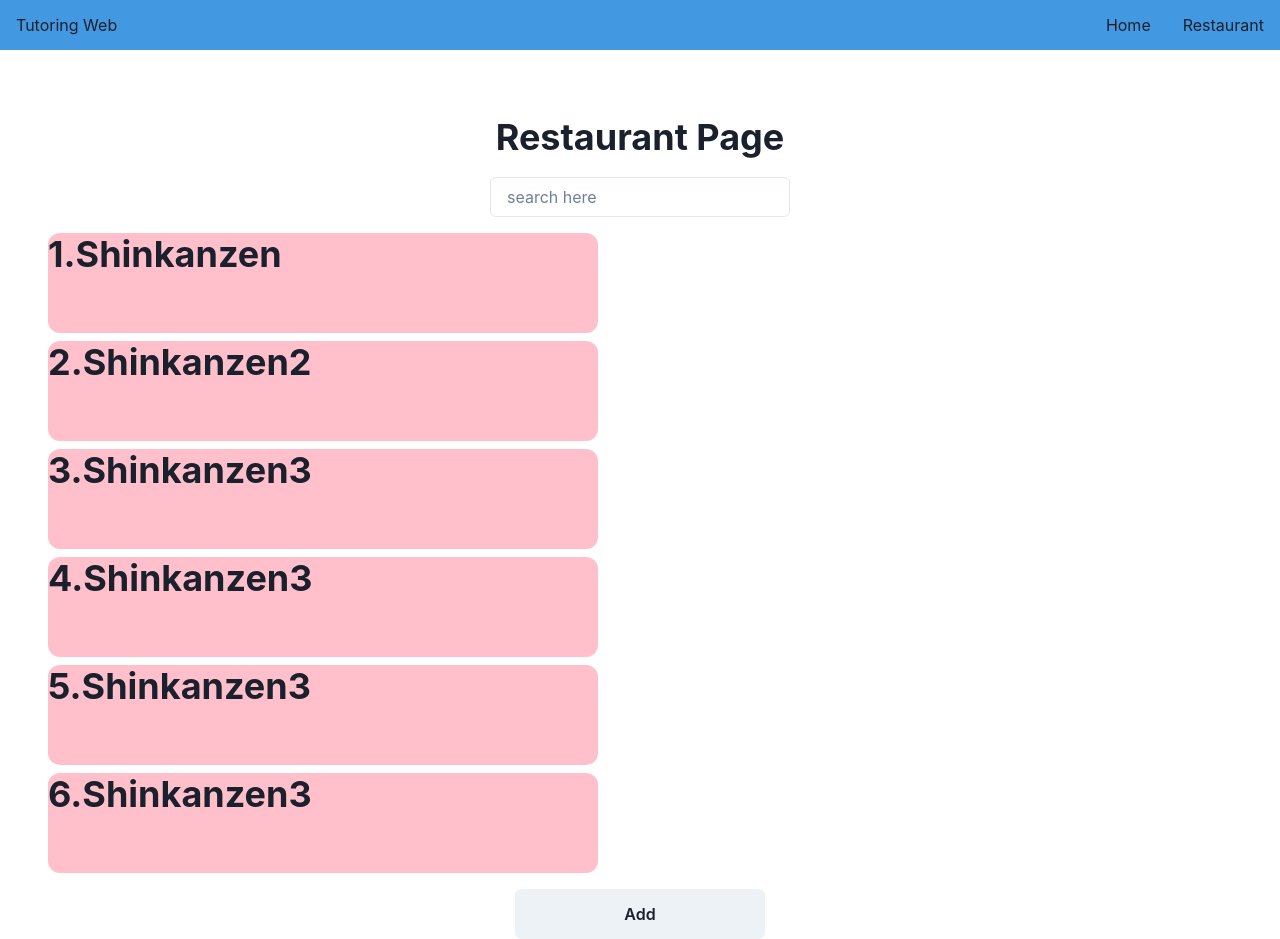
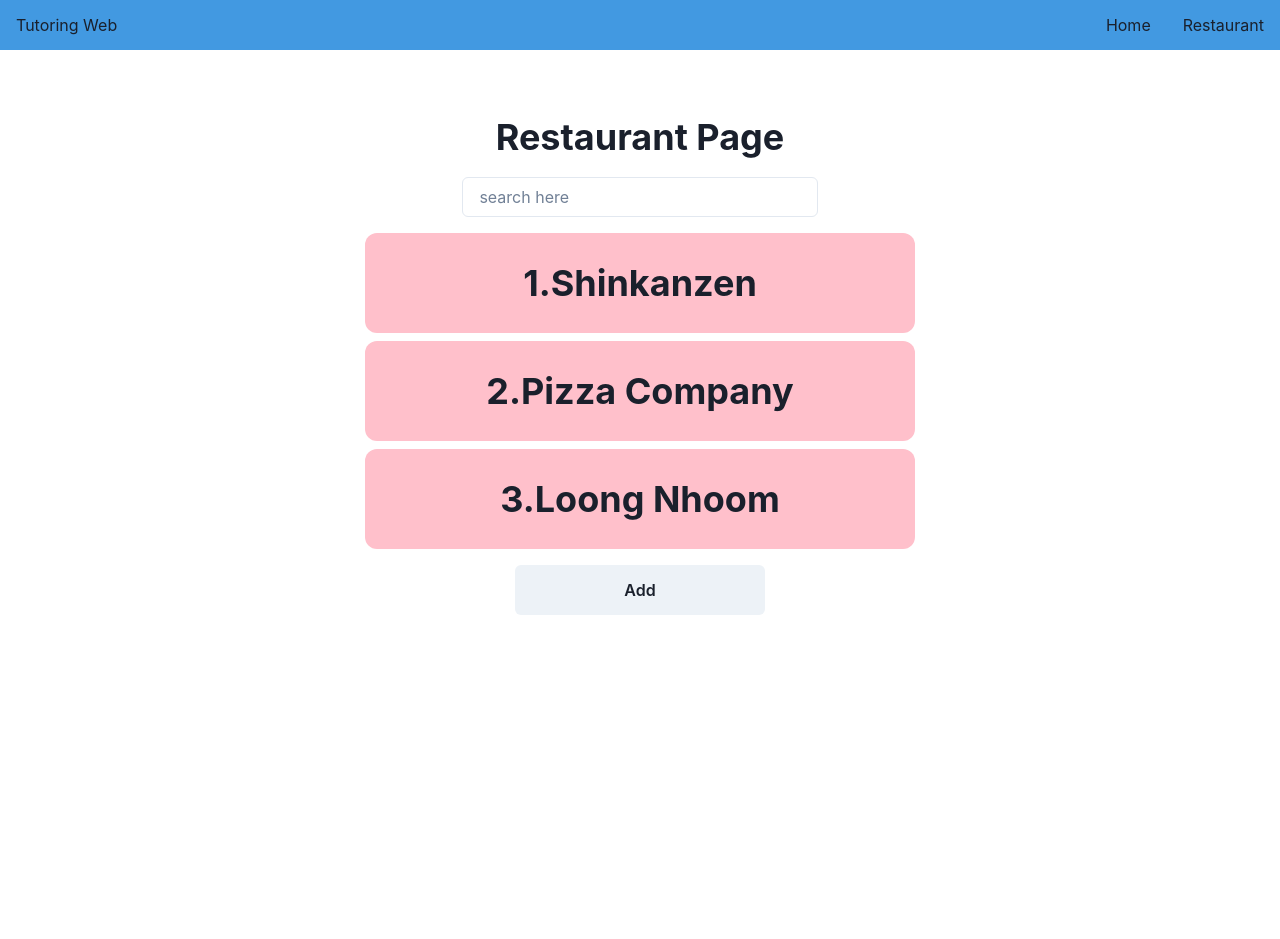
Before and after one commit to CS23-IntegrateProject-1/tutoring-frontend, a React (Vite) app: page /restaurants in a window 1280 px wide. After the commit the page ends 800 px from the top, so only its background shows below. Built offline with nearby package versions, Linux system fonts and the light colour scheme.

Commit message:
[Edit] Restaurant
- Edit restaurant, Add modal, Search Bar

```diff
--- a/src/mock.json
+++ b/src/mock.json
@@ -8,36 +8,15 @@
   },
   {
     "id": 2,
-    "name": "Shinkanzen2",
+    "name": "Pizza Company",
     "location": "Bangkok2",
     "numberOfEmployee": 20,
     "isAvailable": true
   },
   {
-    "id": 3,
-    "name": "Shinkanzen3",
-    "location": "Bangkok3",
-    "numberOfEmployee": 30,
-    "isAvailable": true
-  },
-  {
-    "id": 3,
-    "name": "Shinkanzen3",
-    "location": "Bangkok3",
-    "numberOfEmployee": 30,
-    "isAvailable": true
-  },
-  {
-    "id": 3,
-    "name": "Shinkanzen3",
-    "location": "Bangkok3",
-    "numberOfEmployee": 30,
-    "isAvailable": true
-  },
-  {
-    "id": 3,
-    "name": "Shinkanzen3",
-    "location": "Bangkok3",
+    "id": 4,
+    "name": "Loong Nhoom",
+    "location": "Loong Nhoom Square",
     "numberOfEmployee": 30,
     "isAvailable": true
   }
--- a/src/pages/AddModal.tsx
+++ b/src/pages/AddModal.tsx
@@ -1,6 +1,4 @@
 import {
-  Box,
-  Heading,
   Modal,
   ModalOverlay,
   ModalHeader,
@@ -8,32 +6,75 @@ import {
   ModalBody,
   ModalContent,
   ModalFooter,
-  Text,
   Button,
+  Input,
 } from "@chakra-ui/react";
-import { FC } from "react";
+import { FC, useState } from "react";
 
 interface ModalProps {
   isOpen: boolean;
   onClose: () => void;
 }
 
+interface RestaurantProps {
+  id: number;
+  name: string;
+  location: string;
+  numberOfEmployee: number;
+  isAvailable: boolean;
+}
+
 export const AddModal: FC<ModalProps> = (props) => {
+  const [newRestaurant, setNewRestaurant] = useState<RestaurantProps>({
+    id: 0,
+    name: "",
+    location: "",
+    numberOfEmployee: 0,
+    isAvailable: false,
+  });
+
+  const handleInputChange = (e: React.ChangeEvent<HTMLInputElement>) => {
+    const { name, value } = e.target;
+    setNewRestaurant({
+      ...newRestaurant,
+      [name]: name === "numberOfEmployee" ? parseInt(value) : value,
+    });
+  };
+
+  const handleSave = () => {
+    alert(
+      `Integration part\nrestaurant: ${newRestaurant.name}\nlocation: ${newRestaurant.location}`
+    );
+  };
   return (
     <Modal isOpen={props.isOpen} onClose={props.onClose}>
       <ModalOverlay />
       <ModalContent>
-        {/* <ModalHeader>Modal Title</ModalHeader> */}
+        <ModalHeader>Add restaurant</ModalHeader>
         <ModalCloseButton />
-        <ModalBody padding={"2em"}>
-          <Heading>{}</Heading>
+        <ModalBody padding={"1em"}>
+          <Input
+            name="name"
+            placeholder="Name"
+            mb={"1em"}
+            value={newRestaurant.name}
+            onChange={handleInputChange}
+          />
+          <Input
+            name="location"
+            placeholder="Location"
+            mb={"1em"}
+            value={newRestaurant.location}
+            onChange={handleInputChange}
+          />
         </ModalBody>
-
         <ModalFooter>
           <Button colorScheme="red" mr={3} onClick={props.onClose}>
             Cancel
           </Button>
-          <Button colorScheme="blue">Save</Button>
+          <Button colorScheme="blue" onClick={handleSave}>
+            Save
+          </Button>
         </ModalFooter>
       </ModalContent>
     </Modal>
--- a/src/pages/Restaurants.tsx
+++ b/src/pages/Restaurants.tsx
@@ -1,4 +1,11 @@
-import { Box, Button, Heading, useDisclosure, VStack } from "@chakra-ui/react";
+import {
+  Box,
+  Button,
+  Flex,
+  Heading,
+  useDisclosure,
+  VStack,
+} from "@chakra-ui/react";
 import { RestaurantDetailModal } from "./RestaurantDetailModal";
 import { FC, useState } from "react";
 import { SearchBar } from "./SearchBar";
@@ -40,7 +47,12 @@ export const Restaurants: FC = () => {
         searchFilter={searchFilter}
         setSearchFilter={setSearchFilter}
       />
-      <Box width={"100%"}>
+      <Flex
+        flexDir={"column"}
+        justify={"center"}
+        align={"center"}
+        width={"100%"}
+      >
         <VStack
           w={{ base: "100%", sm: "70%", lg: "50%" }}
           maxW={"550px"}
@@ -49,26 +61,27 @@ export const Restaurants: FC = () => {
         >
           {restaurants
             .filter((restaurant) =>
-              restaurant.name
-                .toLowerCase()
-                .includes(searchFilter.toLowerCase()),
+              restaurant.name.toLowerCase().includes(searchFilter.toLowerCase())
             )
             .map((restaurant, index) => (
-              <Box
+              <Flex
+                justify={"center"}
+                align={"center"}
                 width={"100%"}
                 height={"100px"}
                 background={"pink"}
                 borderRadius={"12px"}
                 key={restaurant.id}
+                cursor={"pointer"}
                 onClick={() => handleOpenModal(restaurant)}
               >
                 <Heading>
                   {index + 1}.{restaurant.name}
                 </Heading>
-              </Box>
+              </Flex>
             ))}
         </VStack>
-      </Box>
+      </Flex>
 
       <Button
         width={"250px"}
--- a/src/pages/SearchBar.tsx
+++ b/src/pages/SearchBar.tsx
@@ -13,15 +13,14 @@ export const SearchBar: FC<SearchBarProps> = ({
   const handleInputChange = (event: React.ChangeEvent<HTMLInputElement>) => {
     const newFilter = event.target.value;
     setSearchFilter(newFilter);
-    console.log(searchFilter);
   };
 
   return (
     <Input
+      w={{ base: "100%", sm: "50%", lg: "30%" }}
       placeholder="search here"
       value={searchFilter}
       onChange={handleInputChange}
-      width={{ base: "100%", sm: "300px" }}
     />
   );
 };
```
